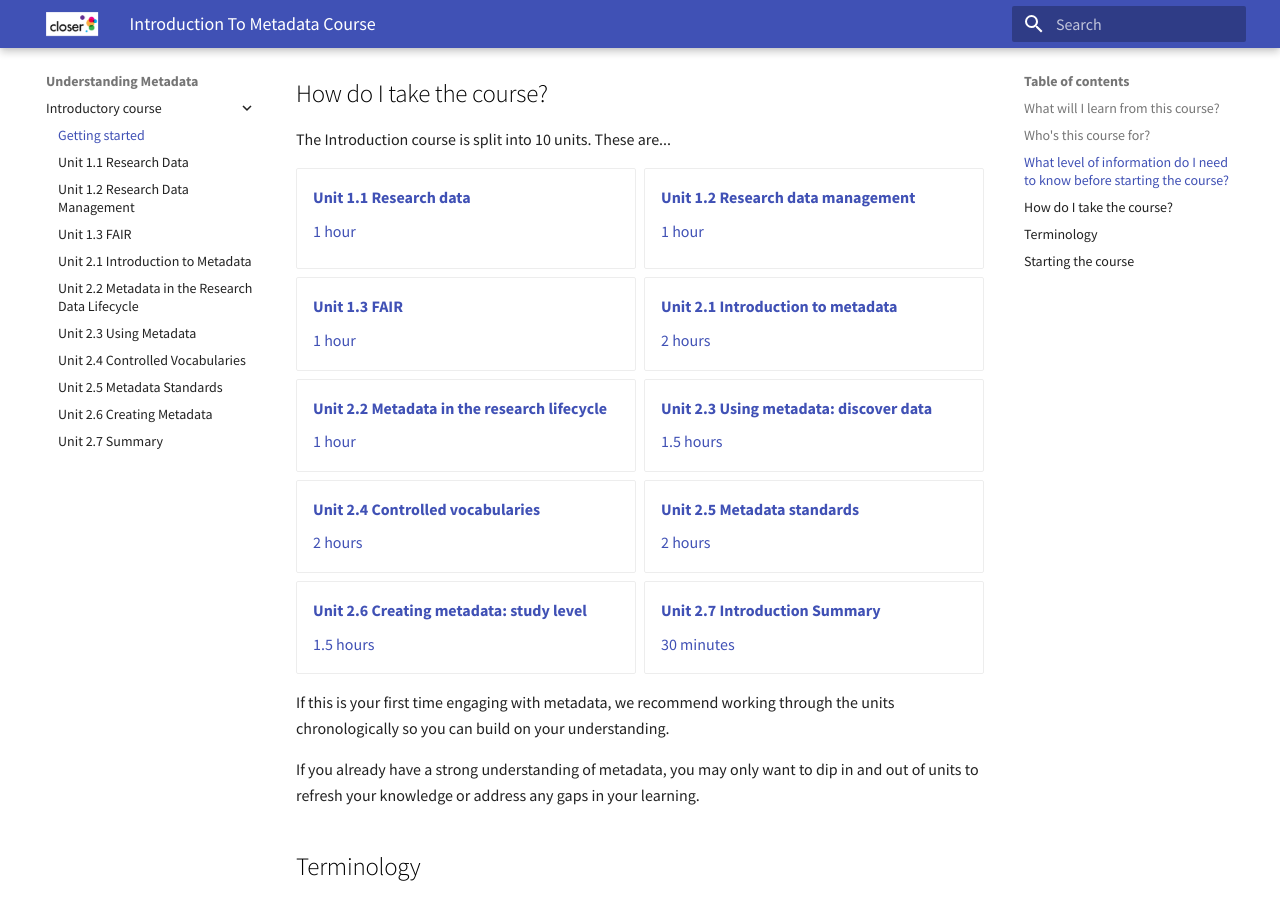
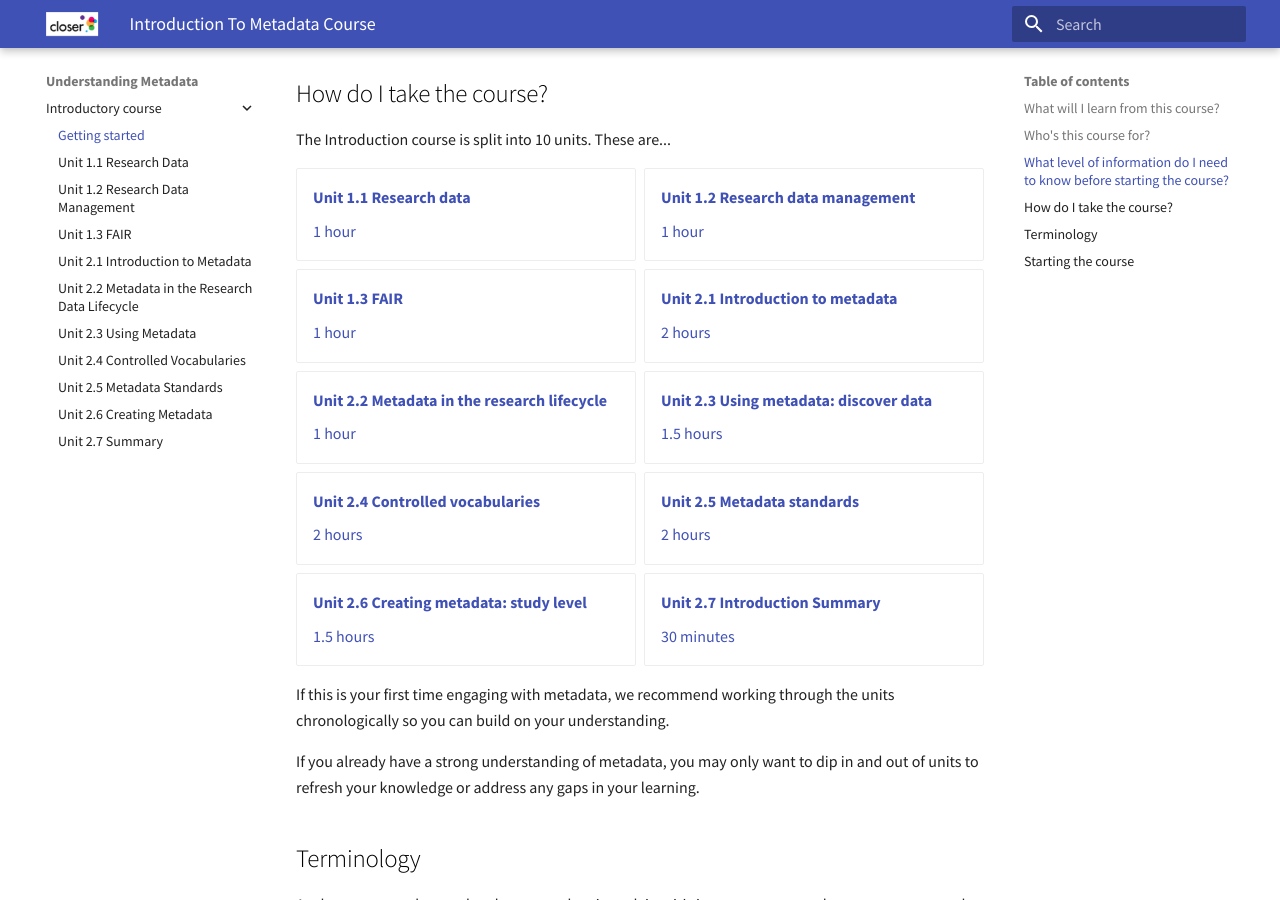
Before and after one commit to spuddybike/understanding-metadata, an MkDocs documentation site: the page built from docs/introduction/1.0 Module Introduction.md, in a window 1280 px wide and 900 px high, scrolled down 1334 px. Built offline with MkDocs 1.6.1 and Material for MkDocs 9.7.7, drawn with Linux system fonts in a browser that asks for light colours.

```diff
--- a/docs/introduction/1.0 Module Introduction.md
+++ b/docs/introduction/1.0 Module Introduction.md
@@ -53,7 +53,7 @@ The Introduction course is split into 10 units. These are...
 <div class="grid cards" markdown>
 
 - [**Unit 1.1 Research data**<p></p> 1 hour](<1.1 Research data.md>)
-- [**Unit 1.2 Research data management**<p></p> 1 hour](<1.2 Research data management.md>)<p></p>
+- [**Unit 1.2 Research data management**<p></p> 1 hour](<1.2 Research data management.md>)
 - [**Unit 1.3 FAIR**<p></p> 1 hour ](<1.3 FAIR.md>)
 - [**Unit 2.1 Introduction to metadata**<p></p> 2 hours](<2.1 Introduction to metadata.md>)
 - [**Unit 2.2 Metadata in the research lifecycle**<p></p> 1 hour](<2.2 Metadata in the research lifecycle.md>)
```
